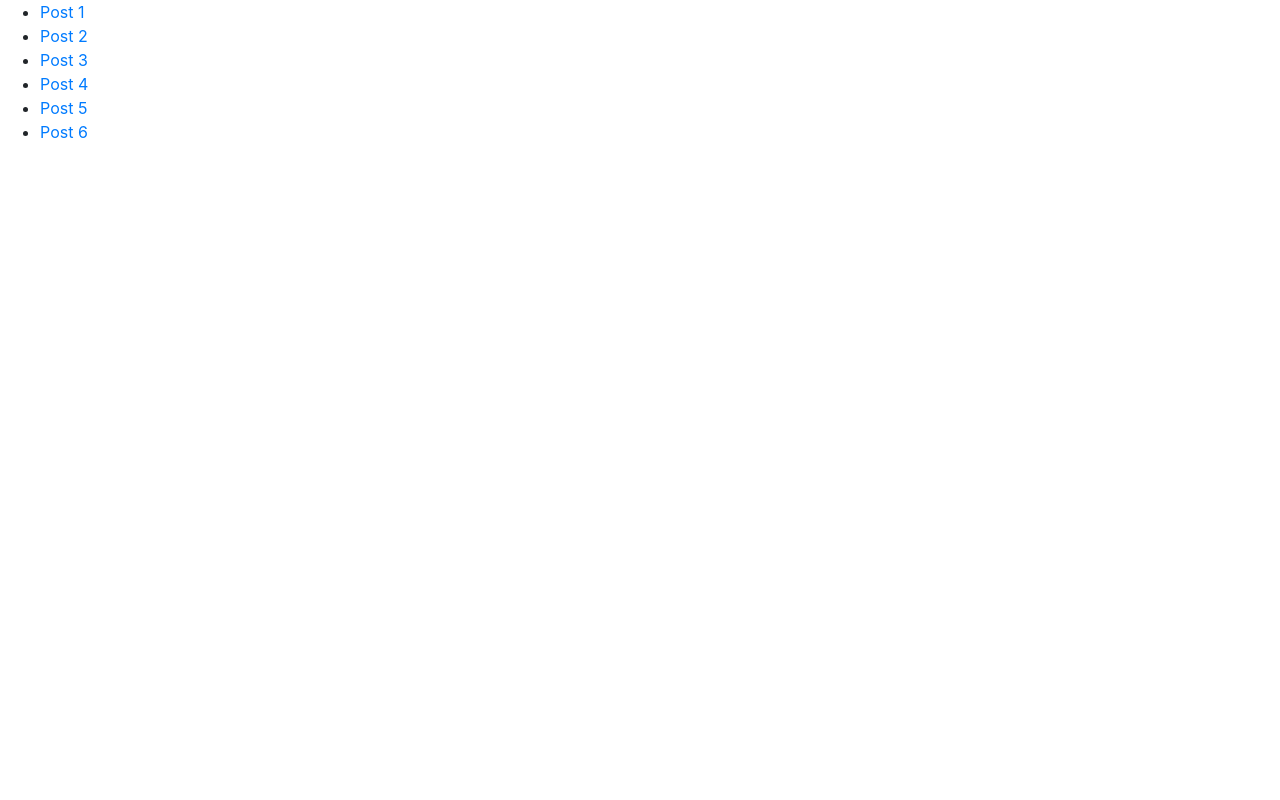
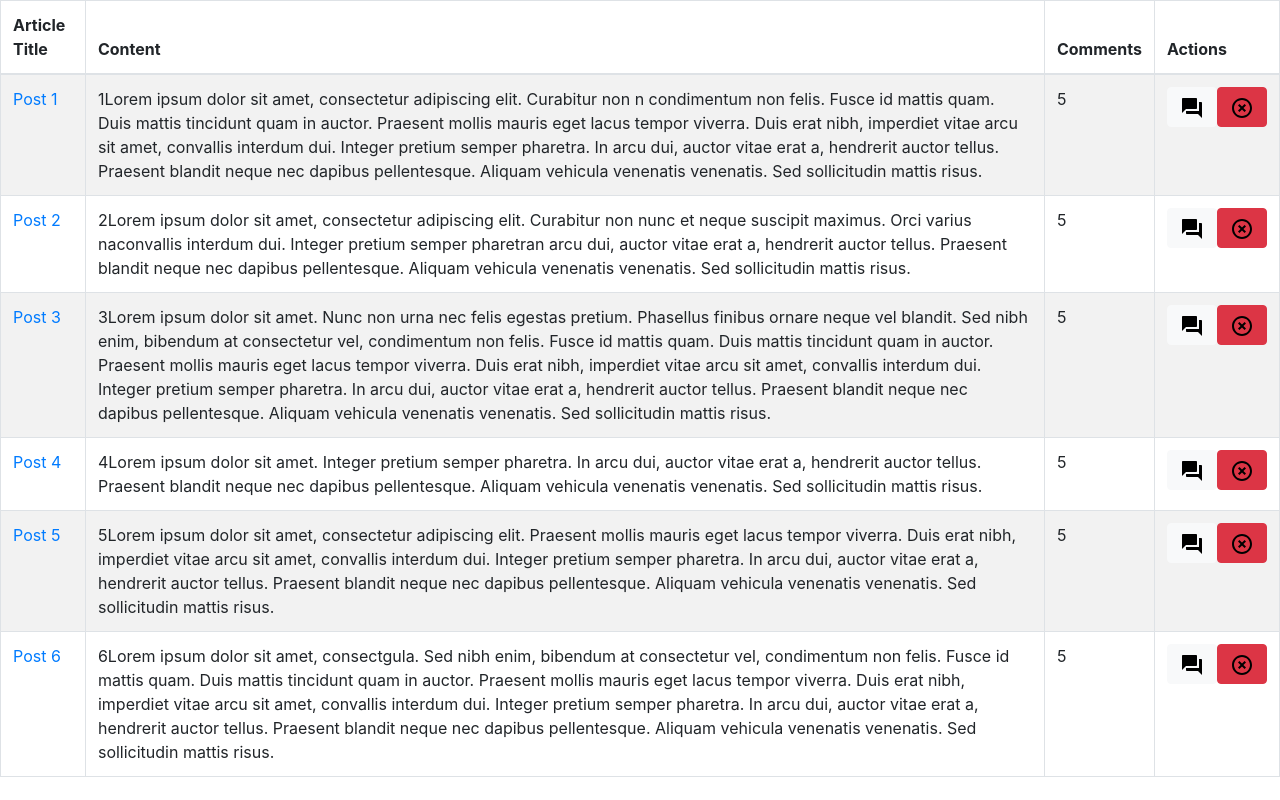
Before and after one commit to endorphin82/test, a React (Create React App) app: page / in a window 1280 px wide. Built offline with nearby package versions, Linux system fonts and the light colour scheme; data requests are answered from the project's data file.

Commit message:
06-add_table_svg-actions

```diff
--- a/src/components/App/App.js
+++ b/src/components/App/App.js
@@ -7,7 +7,7 @@ import { loadAllArticles } from "../../AC";
 import { history } from "../../history";
 
 import "./App.css";
-import ArticleList from "../ArticleList";
+import ArticleList from "../ArticleList/ArticleList";
 
 class App extends Component {
   render() {
--- a/src/components/ArticleList.js
+++ /dev/null
@@ -1,40 +0,0 @@
-import React, { Component } from "react";
-import { loadAllArticles } from "../AC";
-import { connect } from "react-redux";
-import Loader from "./Loader";
-import { NavLink } from "react-router-dom";
-import { ArticleSelector } from "../selectors";
-
-class ArticleList extends Component {
-
-  componentDidMount() {
-    const { loading, loadAllArticles } = this.props;
-    if(!loading) loadAllArticles();
-  }
-
-  render() {
-    const { articles, loading } = this.props;
-    if (!loading) return <Loader/>;
-    console.log(articles);
-    const articleElements = articles.map((article) => <li key={article.postId}>
-      <NavLink
-        to={`/articles/${article.postId}`}
-        activeStyle={{ color: "tomato" }}>
-        {article.name}
-      </NavLink>
-    </li>);
-
-    return (
-      <ul>
-        {articleElements}
-      </ul>
-    );
-  }
-}
-
-export default connect((state) => {
-  return {
-    articles: ArticleSelector(state),
-    loading: state.articles.loading,
-  };
-}, { loadAllArticles })(ArticleList);
--- /dev/null
+++ b/src/components/ArticleList/ArticleList.js
@@ -0,0 +1,78 @@
+import React, { Component } from "react";
+import { loadAllArticles } from "../../AC";
+import { connect } from "react-redux";
+import Loader from "../Loader";
+import { NavLink } from "react-router-dom";
+import { ArticleSelector } from "../../selectors";
+import { Button, Table } from "reactstrap";
+
+class ArticleList extends Component {
+
+  componentDidMount() {
+    const { loading, loadAllArticles } = this.props;
+    if (!loading) loadAllArticles();
+  }
+
+  render() {
+    const { articles, loading } = this.props;
+    if (!loading) return <Loader/>;
+    console.log(articles);
+    const articleElements = articles.map((article) => <tr key={article.postId}>
+        <td>
+          <NavLink
+            to={`/articles/${article.postId}`}
+            activeStyle={{ color: "tomato" }}>
+            {article.name}
+          </NavLink>
+        </td>
+        <td>{article.text}</td>
+        <td>{article.comments.length}</td>
+        <td>
+          <div className="d-flex">
+            <Button color="light">
+              <svg xmlns="http://www.w3.org/2000/svg" width="24" height="24" viewBox="0 0 24 24">
+                <path d="M0 0h24v24H0z" fill="none"/>
+                <path
+                  d="M21 6h-2v9H6v2c0 .55.45 1 1 1h11l4 4V7c0-.55-.45-1-1-1zm-4 6V3c0-.55-.45-1-1-1H3c-.55 0-1 .45-1 1v14l4-4h10c.55 0 1-.45 1-1z"/>
+              </svg>
+            </Button>
+
+            <Button color="danger">
+              <svg xmlns="http://www.w3.org/2000/svg" width="24" height="24" viewBox="0 0 24 24">
+                <path d="M0 0h24v24H0z" fill="none"/>
+                <path
+                  d="M14.59 8L12 10.59 9.41 8 8 9.41 10.59 12 8 14.59 9.41 16 12 13.41 14.59 16 16 14.59 13.41 12 16 9.41 14.59 8zM12 2C6.47 2 2 6.47 2 12s4.47 10 10 10 10-4.47 10-10S17.53 2 12 2zm0 18c-4.41 0-8-3.59-8-8s3.59-8 8-8 8 3.59 8 8-3.59 8-8 8z"/>
+              </svg>
+            </Button>
+
+          </div>
+
+
+        </td>
+      </tr>
+    );
+
+    return (
+      <Table striped bordered hover>
+        <thead>
+        <tr>
+          <th>Article Title</th>
+          <th>Content</th>
+          <th>Comments</th>
+          <th>Actions</th>
+        </tr>
+        </thead>
+        <tbody>
+        {articleElements}
+        </tbody>
+      </Table>
+    );
+  }
+}
+
+export default connect((state) => {
+  return {
+    articles: ArticleSelector(state),
+    loading: state.articles.loading
+  };
+}, { loadAllArticles })(ArticleList);
--- a/src/components/Loader.js
+++ b/src/components/Loader.js
@@ -1,10 +1,9 @@
 import React from "react";
+import { Spinner } from "reactstrap";
 
 const Loader = () => {
   return (
-    <div>
-      <h2>Loading...</h2>
-    </div>
+    <Spinner animation="border" role="status"/>
   );
 };
 
--- a/src/components/routes/MainArticles.js
+++ b/src/components/routes/MainArticles.js
@@ -1,5 +1,5 @@
 import React, { Component } from "react";
-import ArticleList from "../ArticleList";
+import ArticleList from "../ArticleList/ArticleList";
 
 
 class MainArticles extends Component {
--- a/src/data.json
+++ b/src/data.json
@@ -4,7 +4,7 @@
       "postId": "1",
       "name": "Post 1",
       "date": "04-02-2018",
-      "text": "1Lorem ipsum dolor sit amet, consectetur adipiscing elit. Curabitur non nunc et neque suscipit maximus. Orci varius natoque penatibus et magnis dis parturient montes, nascetur ridiculus mus. Aenean sed sapien sit amet turpis ultricies maximus nec non quam. Nulla odio libero, accumsan nec dignissim quis, eleifend eu magna. Aliquam ultricies sollicitudin massa, id porttitor ligula convallis quis. Morbi vel ligula ut lacus accumsan elementum. Vivamus molestie risus sed libero pellentesque bibendum. Nunc non urna nec felis egestas pretium. Phasellus finibus ornare neque vel blandit. Sed nibh enim, bibendum at consectetur vel, condimentum non felis. Fusce id mattis quam. Duis mattis tincidunt quam in auctor. Praesent mollis mauris eget lacus tempor viverra. Duis erat nibh, imperdiet vitae arcu sit amet, convallis interdum dui. Integer pretium semper pharetra.\n\nIn arcu dui, auctor vitae erat a, hendrerit auctor tellus. Praesent blandit neque nec dapibus pellentesque. Aliquam vehicula venenatis venenatis. Sed sollicitudin mattis risus.",
+      "text": "1Lorem ipsum dolor sit amet, consectetur adipiscing elit. Curabitur non n condimentum non felis. Fusce id mattis quam. Duis mattis tincidunt quam in auctor. Praesent mollis mauris eget lacus tempor viverra. Duis erat nibh, imperdiet vitae arcu sit amet, convallis interdum dui. Integer pretium semper pharetra.\n\nIn arcu dui, auctor vitae erat a, hendrerit auctor tellus. Praesent blandit neque nec dapibus pellentesque. Aliquam vehicula venenatis venenatis. Sed sollicitudin mattis risus.",
       "comments": [
         {
           "date": "04-02-2018",
@@ -32,7 +32,7 @@
       "postId": "2",
       "name": "Post 2",
       "date": "04-02-2018",
-      "text": "2Lorem ipsum dolor sit amet, consectetur adipiscing elit. Curabitur non nunc et neque suscipit maximus. Orci varius natoque penatibus et magnis dis parturient montes, nascetur ridiculus mus. Aenean sed sapien sit amet turpis ultricies maximus nec non quam. Nulla odio libero, accumsan nec dignissim quis, eleifend eu magna. Aliquam ultricies sollicitudin massa, id porttitor ligula convallis quis. Morbi vel ligula ut lacus accumsan elementum. Vivamus molestie risus sed libero pellentesque bibendum. Nunc non urna nec felis egestas pretium. Phasellus finibus ornare neque vel blandit. Sed nibh enim, bibendum at consectetur vel, condimentum non felis. Fusce id mattis quam. Duis mattis tincidunt quam in auctor. Praesent mollis mauris eget lacus tempor viverra. Duis erat nibh, imperdiet vitae arcu sit amet, convallis interdum dui. Integer pretium semper pharetra.\n\nIn arcu dui, auctor vitae erat a, hendrerit auctor tellus. Praesent blandit neque nec dapibus pellentesque. Aliquam vehicula venenatis venenatis. Sed sollicitudin mattis risus.",
+      "text": "2Lorem ipsum dolor sit amet, consectetur adipiscing elit. Curabitur non nunc et neque suscipit maximus. Orci varius naconvallis interdum dui. Integer pretium semper pharetran arcu dui, auctor vitae erat a, hendrerit auctor tellus. Praesent blandit neque nec dapibus pellentesque. Aliquam vehicula venenatis venenatis. Sed sollicitudin mattis risus.",
       "comments": [
         {
           "date": "04-02-2018",
@@ -60,7 +60,7 @@
       "postId": "3",
       "name": "Post 3",
       "date": "04-02-2018",
-      "text": "3Lorem ipsum dolor sit amet, consectetur adipiscing elit. Curabitur non nunc et neque suscipit maximus. Orci varius natoque penatibus et magnis dis parturient montes, nascetur ridiculus mus. Aenean sed sapien sit amet turpis ultricies maximus nec non quam. Nulla odio libero, accumsan nec dignissim quis, eleifend eu magna. Aliquam ultricies sollicitudin massa, id porttitor ligula convallis quis. Morbi vel ligula ut lacus accumsan elementum. Vivamus molestie risus sed libero pellentesque bibendum. Nunc non urna nec felis egestas pretium. Phasellus finibus ornare neque vel blandit. Sed nibh enim, bibendum at consectetur vel, condimentum non felis. Fusce id mattis quam. Duis mattis tincidunt quam in auctor. Praesent mollis mauris eget lacus tempor viverra. Duis erat nibh, imperdiet vitae arcu sit amet, convallis interdum dui. Integer pretium semper pharetra.\n\nIn arcu dui, auctor vitae erat a, hendrerit auctor tellus. Praesent blandit neque nec dapibus pellentesque. Aliquam vehicula venenatis venenatis. Sed sollicitudin mattis risus.",
+      "text": "3Lorem ipsum dolor sit amet. Nunc non urna nec felis egestas pretium. Phasellus finibus ornare neque vel blandit. Sed nibh enim, bibendum at consectetur vel, condimentum non felis. Fusce id mattis quam. Duis mattis tincidunt quam in auctor. Praesent mollis mauris eget lacus tempor viverra. Duis erat nibh, imperdiet vitae arcu sit amet, convallis interdum dui. Integer pretium semper pharetra.\n\nIn arcu dui, auctor vitae erat a, hendrerit auctor tellus. Praesent blandit neque nec dapibus pellentesque. Aliquam vehicula venenatis venenatis. Sed sollicitudin mattis risus.",
       "comments": [
         {
           "date": "04-02-2018",
@@ -88,7 +88,7 @@
       "postId": "4",
       "name": "Post 4",
       "date": "04-02-2018",
-      "text": "4Lorem ipsum dolor sit amet, consectetur adipiscing elit. Curabitur non nunc et neque suscipit maximus. Orci varius natoque penatibus et magnis dis parturient montes, nascetur ridiculus mus. Aenean sed sapien sit amet turpis ultricies maximus nec non quam. Nulla odio libero, accumsan nec dignissim quis, eleifend eu magna. Aliquam ultricies sollicitudin massa, id porttitor ligula convallis quis. Morbi vel ligula ut lacus accumsan elementum. Vivamus molestie risus sed libero pellentesque bibendum. Nunc non urna nec felis egestas pretium. Phasellus finibus ornare neque vel blandit. Sed nibh enim, bibendum at consectetur vel, condimentum non felis. Fusce id mattis quam. Duis mattis tincidunt quam in auctor. Praesent mollis mauris eget lacus tempor viverra. Duis erat nibh, imperdiet vitae arcu sit amet, convallis interdum dui. Integer pretium semper pharetra.\n\nIn arcu dui, auctor vitae erat a, hendrerit auctor tellus. Praesent blandit neque nec dapibus pellentesque. Aliquam vehicula venenatis venenatis. Sed sollicitudin mattis risus.",
+      "text": "4Lorem ipsum dolor sit amet. Integer pretium semper pharetra. In arcu dui, auctor vitae erat a, hendrerit auctor tellus. Praesent blandit neque nec dapibus pellentesque. Aliquam vehicula venenatis venenatis. Sed sollicitudin mattis risus.",
       "comments": [
         {
           "date": "04-02-2018",
@@ -116,7 +116,7 @@
       "postId": "5",
       "name": "Post 5",
       "date": "04-02-2018",
-      "text": "5Lorem ipsum dolor sit amet, consectetur adipiscing elit. Curabitur non nunc et neque suscipit maximus. Orci varius natoque penatibus et magnis dis parturient montes, nascetur ridiculus mus. Aenean sed sapien sit amet turpis ultricies maximus nec non quam. Nulla odio libero, accumsan nec dignissim quis, eleifend eu magna. Aliquam ultricies sollicitudin massa, id porttitor ligula convallis quis. Morbi vel ligula ut lacus accumsan elementum. Vivamus molestie risus sed libero pellentesque bibendum. Nunc non urna nec felis egestas pretium. Phasellus finibus ornare neque vel blandit. Sed nibh enim, bibendum at consectetur vel, condimentum non felis. Fusce id mattis quam. Duis mattis tincidunt quam in auctor. Praesent mollis mauris eget lacus tempor viverra. Duis erat nibh, imperdiet vitae arcu sit amet, convallis interdum dui. Integer pretium semper pharetra.\n\nIn arcu dui, auctor vitae erat a, hendrerit auctor tellus. Praesent blandit neque nec dapibus pellentesque. Aliquam vehicula venenatis venenatis. Sed sollicitudin mattis risus.",
+      "text": "5Lorem ipsum dolor sit amet, consectetur adipiscing elit. Praesent mollis mauris eget lacus tempor viverra. Duis erat nibh, imperdiet vitae arcu sit amet, convallis interdum dui. Integer pretium semper pharetra.\n\nIn arcu dui, auctor vitae erat a, hendrerit auctor tellus. Praesent blandit neque nec dapibus pellentesque. Aliquam vehicula venenatis venenatis. Sed sollicitudin mattis risus.",
       "comments": [
         {
           "date": "04-02-2018",
@@ -144,7 +144,7 @@
       "postId": "6",
       "name": "Post 6",
       "date": "04-02-2018",
-      "text": "6Lorem ipsum dolor sit amet, consectetur adipiscing elit. Curabitur non nunc et neque suscipit maximus. Orci varius natoque penatibus et magnis dis parturient montes, nascetur ridiculus mus. Aenean sed sapien sit amet turpis ultricies maximus nec non quam. Nulla odio libero, accumsan nec dignissim quis, eleifend eu magna. Aliquam ultricies sollicitudin massa, id porttitor ligula convallis quis. Morbi vel ligula ut lacus accumsan elementum. Vivamus molestie risus sed libero pellentesque bibendum. Nunc non urna nec felis egestas pretium. Phasellus finibus ornare neque vel blandit. Sed nibh enim, bibendum at consectetur vel, condimentum non felis. Fusce id mattis quam. Duis mattis tincidunt quam in auctor. Praesent mollis mauris eget lacus tempor viverra. Duis erat nibh, imperdiet vitae arcu sit amet, convallis interdum dui. Integer pretium semper pharetra.\n\nIn arcu dui, auctor vitae erat a, hendrerit auctor tellus. Praesent blandit neque nec dapibus pellentesque. Aliquam vehicula venenatis venenatis. Sed sollicitudin mattis risus.",
+      "text": "6Lorem ipsum dolor sit amet, consectgula. Sed nibh enim, bibendum at consectetur vel, condimentum non felis. Fusce id mattis quam. Duis mattis tincidunt quam in auctor. Praesent mollis mauris eget lacus tempor viverra. Duis erat nibh, imperdiet vitae arcu sit amet, convallis interdum dui. Integer pretium semper pharetra.\n\nIn arcu dui, auctor vitae erat a, hendrerit auctor tellus. Praesent blandit neque nec dapibus pellentesque. Aliquam vehicula venenatis venenatis. Sed sollicitudin mattis risus.",
       "comments": [
         {
           "date": "04-02-2018",
--- a/src/reducer/articles.js
+++ b/src/reducer/articles.js
@@ -19,7 +19,7 @@ const ReducerState = new Record({
 const defaultState = new ReducerState();
 
 export default (articleState = defaultState, action) => {
-  const { type, payload, response, error } = action;
+  const { type, response, error } = action;
 
   switch (type) {
     case LOAD_ALL_ARTICLES + START:
```
